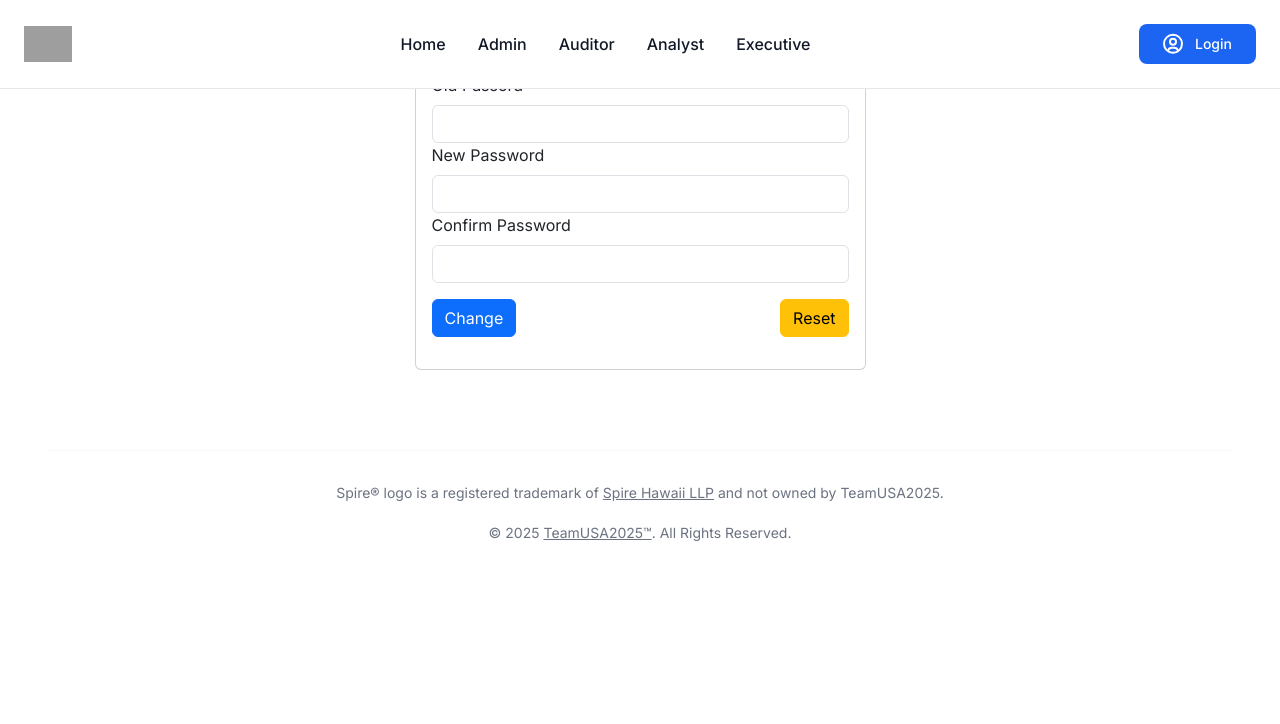
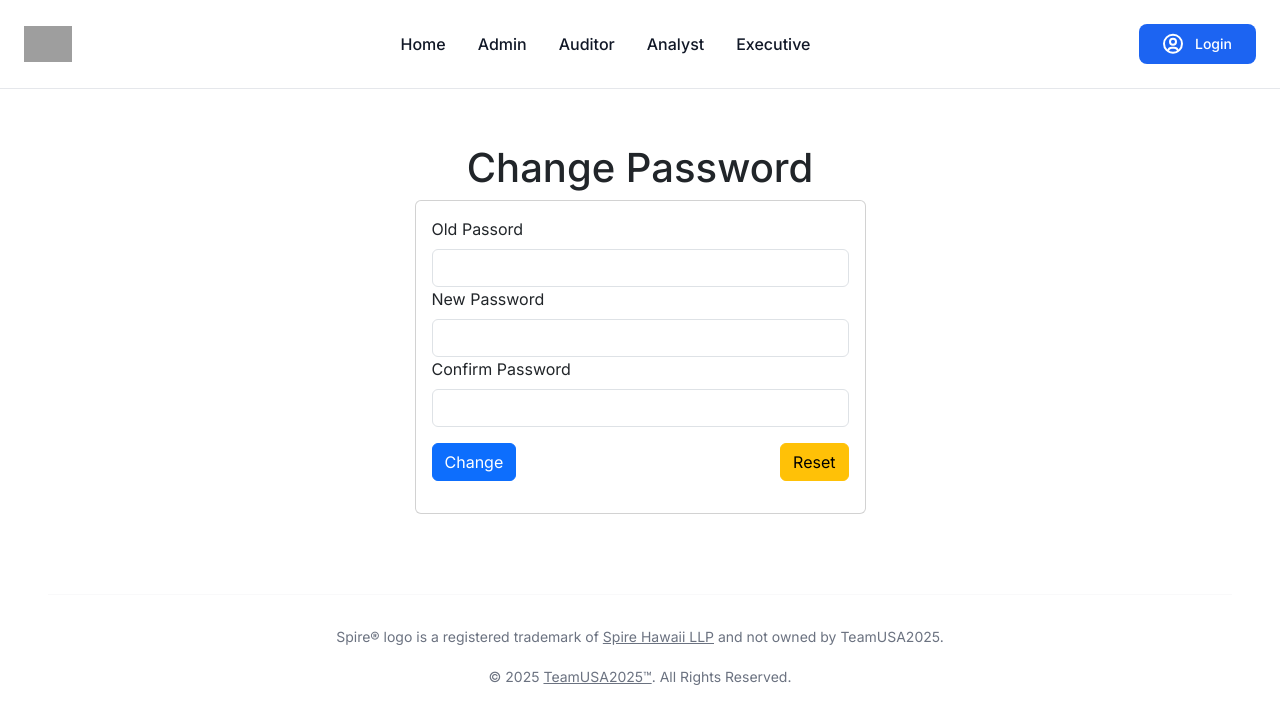
Before and after one commit to teamusa2025/teamusa2025-project, a Next.js app: page /auth/change-password in a window 1280 px wide. Shown: the top 724 px of the page. Built offline with nearby package versions, Linux system fonts and the light colour scheme; no server answers; grey boxes are pictures that could not be loaded.

Commit message:
change password

```diff
--- a/src/app/auth/change-password/page.tsx
+++ b/src/app/auth/change-password/page.tsx
@@ -53,7 +53,7 @@ const ChangePassword = () => {
 
   return (
     <main>
-      <Container>
+      <Container className="mt-36">
         <Row className="justify-content-center">
           <Col xs={5}>
             <h1 className="text-center">Change Password</h1>
--- a/src/components/Navbar.tsx
+++ b/src/components/Navbar.tsx
@@ -24,7 +24,10 @@ const NavBar: React.FC = () => {
   // Close dropdown when clicking outside
   useEffect(() => {
     function handleClickOutside(event: MouseEvent) {
-      if (dropdownRef.current && !dropdownRef.current.contains(event.target as Node)) {
+      if (
+        dropdownRef.current &&
+        !dropdownRef.current.contains(event.target as Node)
+      ) {
         setIsDropdownOpen(false);
       }
     }
@@ -44,8 +47,8 @@ const NavBar: React.FC = () => {
   useEffect(() => {
     function handleClickOutside(event: MouseEvent) {
       if (
-        mobileMenuRef.current
-        && !mobileMenuRef.current.contains(event.target as Node)
+        mobileMenuRef.current &&
+        !mobileMenuRef.current.contains(event.target as Node)
       ) {
         setIsOpen(false);
       }
@@ -170,7 +173,8 @@ const NavBar: React.FC = () => {
 
                 {/* Dropdown Menu */}
                 {isDropdownOpen && (
-                  <div className="absolute right-0 mt-2 w-48 rounded-lg border border-gray-200 bg-white shadow-lg
+                  <div
+                    className="absolute right-0 mt-2 w-48 rounded-lg border border-gray-200 bg-white shadow-lg
                   dark:border-gray-600 dark:bg-gray-700"
                   >
                     <div className="border-bottom px-4 py-3">
@@ -182,6 +186,15 @@ const NavBar: React.FC = () => {
                       </span>
                     </div>
                     <ul className="p-0">
+                      <li>
+                        <a
+                          href="/auth/change-password"
+                          className="block px-4 py-2 text-sm text-gray-700 no-underline hover:bg-gray-100
+                          dark:text-gray-200 dark:hover:bg-gray-600 dark:hover:text-white"
+                        >
+                          Change Password
+                        </a>
+                      </li>
                       <li>
                         <a
                           href="/auth/signout"
```
